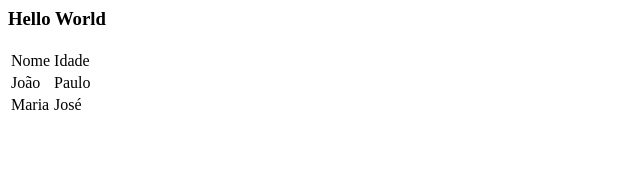
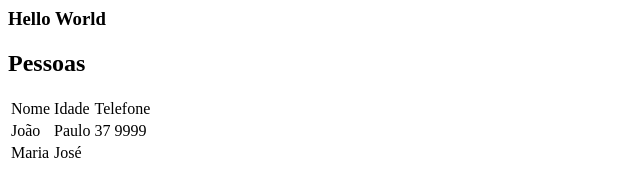
Before and after one commit to jeanbatista/test-git, a plain HTML site: page index.html in a window 1280 px wide. Shown: the whole page, without its empty margins (0-640 px from the left). Drawn offline with Linux system fonts and the light colour scheme.

Commit message:
Adição de título na tabela
Adição de nova coluna na tabela de pessoas

```diff
--- a/index.html
+++ b/index.html
@@ -3,14 +3,17 @@
     <body>
         <h3>Hello World</h3>
 
+        <h2>Pessoas</h2>
         <table>
             <tr>
                 <td>Nome</td>
                 <td>Idade</td>
+                <td>Telefone</td>
             </tr>
             <tr>
                 <td>João</td>
                 <td>Paulo</td>
+                <td>37 9999</td>
             </tr>
             <tr>
                 <td>Maria</td>
```
